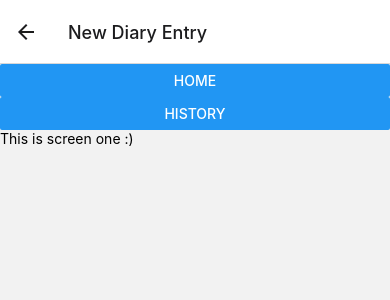
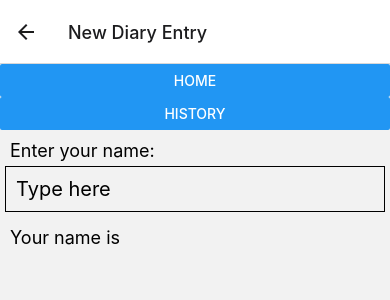
Before and after one commit to pawandeepkk/K1916065_DiaryApp, a React Native app: screen /NewDiaryEntry in a window 390 px wide. Shown: the top 300 px of the page. Built offline with nearby package versions, Linux system fonts and the light colour scheme.

Commit message:
Configured useState hook

```diff
--- a/src/screens/NewDiaryEntry.js
+++ b/src/screens/NewDiaryEntry.js
@@ -1,15 +1,40 @@
-import React from 'react';
-import { View, Text} from 'react-native';
+import React, { useState } from 'react';
+import { View, Text, TextInput, StyleSheet} from 'react-native';
 import NavButton from '../components/NavButton';
 
  const NewDiaryEntry = ({navigation}) => {
-   return (
-     <View>
-        <NavButton screenName="Home" screenNav="Index" navigation={navigation} />
-         <NavButton screenName="History" screenNav="History" navigation={navigation} />
-         <Text>This is screen one :)</Text>
-     </View>
+    const [name, setName] = useState('');
+    return (
+       <View>
+          <NavButton screenName="Home" screenNav="Index" navigation={navigation} />
+           <NavButton screenName="History" screenNav="History" navigation={navigation} />
+
+          <Text style={styles.textLabel}>Enter your name:</Text>
+          <TextInput
+            style={styles.TextInput}
+            placeholder="Type here"
+            value={name}
+            onChangeText={(text) => {
+              setName(text);
+            }}
+          />
+          <Text style={styles.textLabel}>Your name is {name}</Text>
+        </View>
    );
  }
 
+ const styles = StyleSheet.create({
+   TextInput: {
+     fontSize: 20,
+     padding: 10,
+     margin: 5,
+     borderWidth: 1,
+   },
+   textLabel: {
+     fontSize: 18,
+     paddingLeft: 10,
+     marginTop: 10,
+   },
+ });
+
  export default NewDiaryEntry;
```
